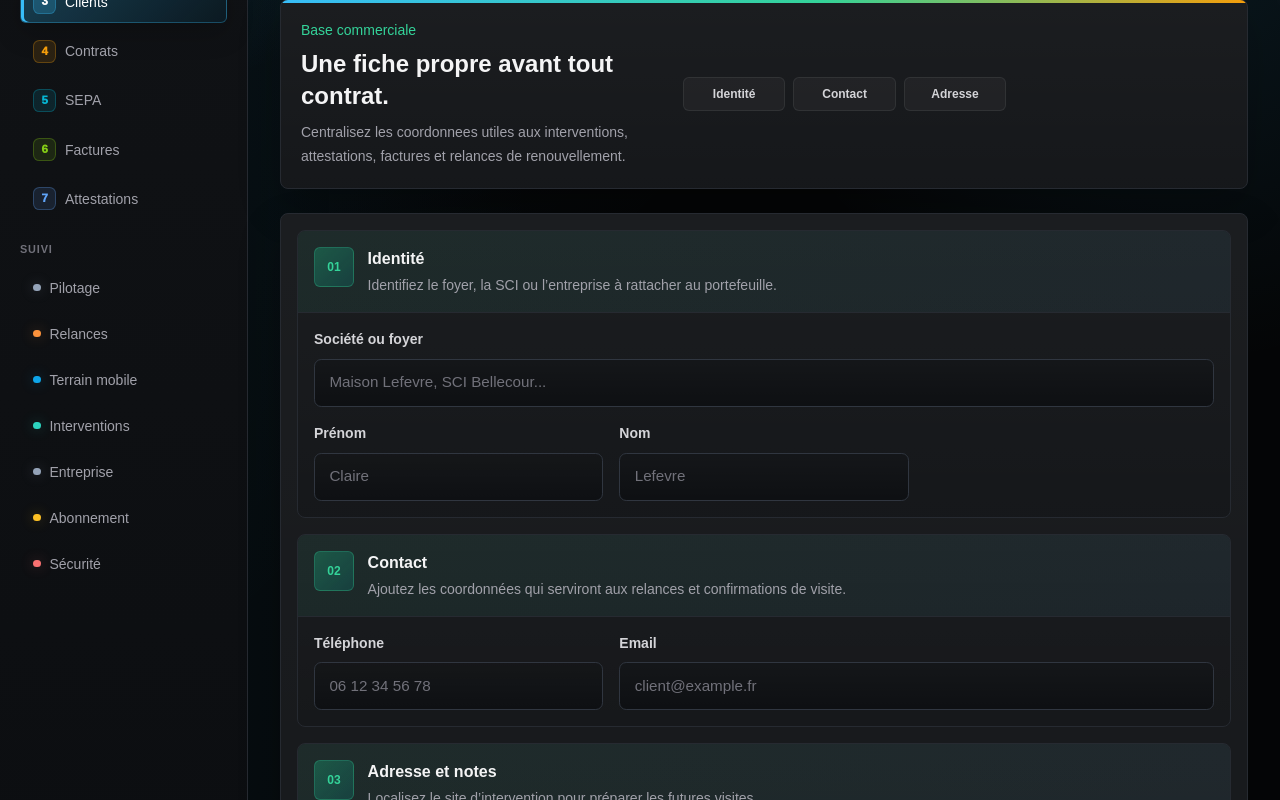
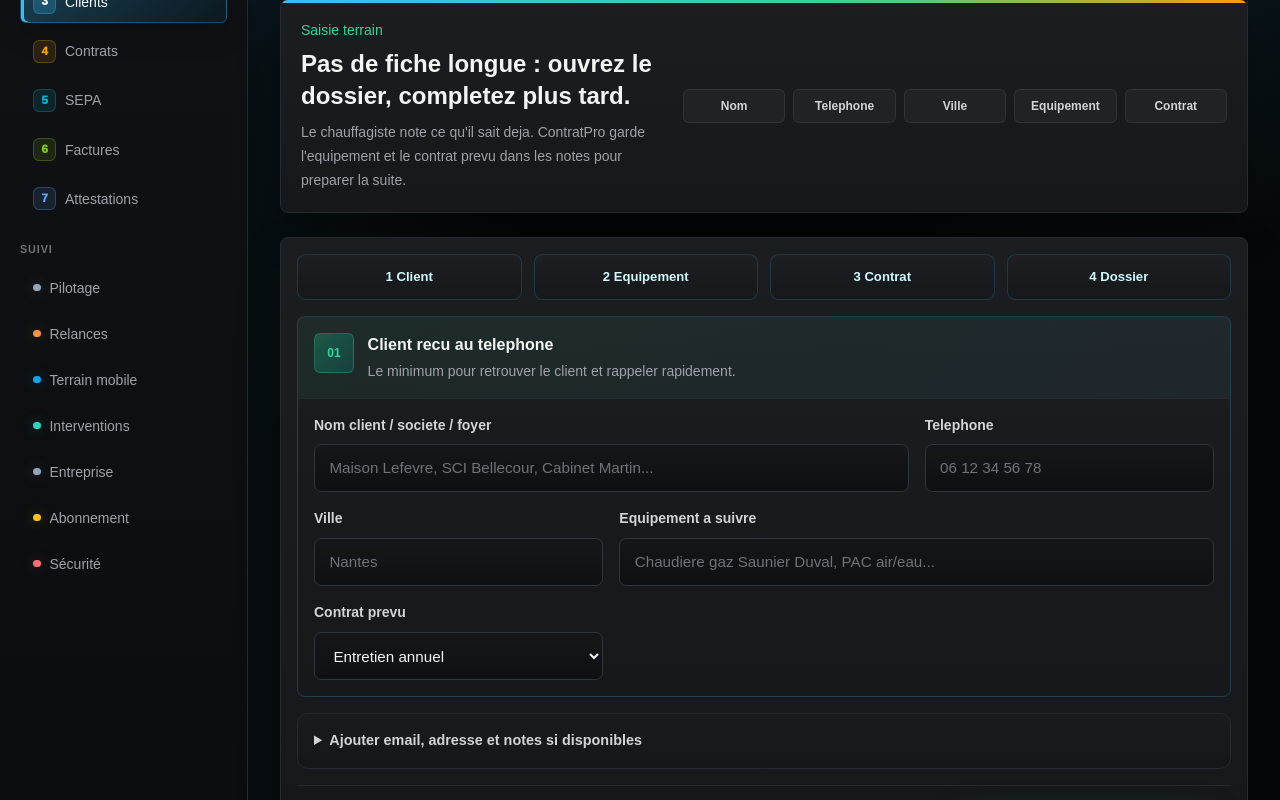
Before and after one commit to LEADFORM-arch/CONTRATPRO, a Next.js app: page /customers/new in a window 1280 px wide. Shown: the part 300-1100 px from the top of the page. Built offline with nearby package versions, Linux system fonts and the light colour scheme.

Commit message:
Simplify client capture and polish landing

```diff
--- a/src/app/(dashboard)/customers/new/CustomerForm.tsx
+++ b/src/app/(dashboard)/customers/new/CustomerForm.tsx
@@ -11,6 +11,10 @@ type SubmitState =
 
 const inputClass = "contract-form-input";
 
+function text(value: FormDataEntryValue | null) {
+  return typeof value === "string" && value.trim() ? value.trim() : "";
+}
+
 function FormSection({
   index,
   title,
@@ -23,7 +27,7 @@ function FormSection({
   children: ReactNode;
 }) {
   return (
-    <section className="contract-form-section">
+    <section className="contract-form-section customer-fast-section">
       <div className="contract-form-section-header">
         <span>{index}</span>
         <div>
@@ -47,6 +51,19 @@ export function CustomerForm() {
     event.preventDefault();
     const form = event.currentTarget;
     const formData = new FormData(form);
+    const payload = Object.fromEntries(formData.entries());
+    const equipmentMemo = text(formData.get("equipmentMemo"));
+    const contractMemo = text(formData.get("contractMemo"));
+    const notes = text(formData.get("notes"));
+    const terrainNotes = [
+      equipmentMemo ? `Equipement a rattacher : ${equipmentMemo}` : "",
+      contractMemo ? `Contrat souhaite : ${contractMemo}` : "",
+      notes,
+    ].filter(Boolean);
+
+    payload.notes = terrainNotes.join("\n\n");
+    delete payload.equipmentMemo;
+    delete payload.contractMemo;
 
     setSubmitState({
       status: "loading",
@@ -56,61 +73,54 @@ export function CustomerForm() {
     const response = await fetch("/api/customers", {
       method: "POST",
       headers: { "Content-Type": "application/json" },
-      body: JSON.stringify(Object.fromEntries(formData.entries())),
+      body: JSON.stringify(payload),
     });
-    const payload = (await response.json()) as { error?: string };
+    const result = (await response.json()) as { error?: string; id?: string };
 
     if (!response.ok) {
       setSubmitState({
         status: "error",
-        message: payload.error || "Impossible de créer ce client.",
+        message: result.error || "Impossible de creer ce client.",
       });
       return;
     }
 
     setSubmitState({
       status: "success",
-      message: "Client créé. Retour à la base clients...",
+      message: "Client cree. Ouverture du dossier...",
     });
     form.reset();
-    router.push("/customers");
+    router.push(result.id ? `/customers/${result.id}` : "/customers");
     router.refresh();
   }
 
   const disabled = submitState.status === "loading";
 
   return (
-    <form className="contract-form-shell mt-6" onSubmit={handleSubmit}>
+    <form className="contract-form-shell customer-fast-shell mt-6" onSubmit={handleSubmit}>
+      <section className="customer-fast-summary" aria-label="Parcours client">
+        <span>1 Client</span>
+        <span>2 Equipement</span>
+        <span>3 Contrat</span>
+        <span>4 Dossier</span>
+      </section>
+
       <FormSection
-        description="Identifiez le foyer, la SCI ou l’entreprise à rattacher au portefeuille."
+        description="Le minimum pour retrouver le client et rappeler rapidement."
         index="01"
-        title="Identité"
+        title="Client recu au telephone"
       >
-        <label className="contract-form-field md:col-span-3">
-          <span>Société ou foyer</span>
+        <label className="contract-form-field md:col-span-2">
+          <span>Nom client / societe / foyer</span>
           <input
             className={inputClass}
             name="companyName"
-            placeholder="Maison Lefevre, SCI Bellecour..."
+            placeholder="Maison Lefevre, SCI Bellecour, Cabinet Martin..."
+            required
           />
         </label>
         <label className="contract-form-field">
-          <span>Prénom</span>
-          <input className={inputClass} name="firstName" placeholder="Claire" />
-        </label>
-        <label className="contract-form-field">
-          <span>Nom</span>
-          <input className={inputClass} name="lastName" placeholder="Lefevre" />
-        </label>
-      </FormSection>
-
-      <FormSection
-        description="Ajoutez les coordonnées qui serviront aux relances et confirmations de visite."
-        index="02"
-        title="Contact"
-      >
-        <label className="contract-form-field">
-          <span>Téléphone</span>
+          <span>Telephone</span>
           <input
             className={inputClass}
             name="phone"
@@ -118,7 +128,45 @@ export function CustomerForm() {
             type="tel"
           />
         </label>
+        <label className="contract-form-field">
+          <span>Ville</span>
+          <input className={inputClass} name="city" placeholder="Nantes" />
+        </label>
         <label className="contract-form-field md:col-span-2">
+          <span>Equipement a suivre</span>
+          <input
+            className={inputClass}
+            name="equipmentMemo"
+            placeholder="Chaudiere gaz Saunier Duval, PAC air/eau..."
+          />
+        </label>
+        <label className="contract-form-field">
+          <span>Contrat prevu</span>
+          <select
+            className={inputClass}
+            defaultValue="Entretien annuel - a chiffrer"
+            name="contractMemo"
+          >
+            <option value="Entretien annuel - a chiffrer">Entretien annuel</option>
+            <option value="Contrat chaudiere - 216 EUR TTC/an">Chaudiere - 216 EUR/an</option>
+            <option value="Contrat PAC - 289 EUR TTC/an">PAC - 289 EUR/an</option>
+            <option value="Contrat clim - 198 EUR TTC/an">Clim - 198 EUR/an</option>
+          </select>
+        </label>
+      </FormSection>
+
+      <details className="customer-advanced-details">
+        <summary>Ajouter email, adresse et notes si disponibles</summary>
+        <div className="contract-form-grid mt-4">
+          <label className="contract-form-field">
+            <span>Prenom</span>
+            <input className={inputClass} name="firstName" placeholder="Claire" />
+          </label>
+          <label className="contract-form-field">
+            <span>Nom</span>
+            <input className={inputClass} name="lastName" placeholder="Lefevre" />
+          </label>
+          <label className="contract-form-field">
             <span>Email</span>
             <input
               className={inputClass}
@@ -127,14 +175,7 @@ export function CustomerForm() {
               type="email"
             />
           </label>
-      </FormSection>
-
-      <FormSection
-        description="Localisez le site d’intervention pour préparer les futures visites."
-        index="03"
-        title="Adresse et notes"
-      >
-        <label className="contract-form-field md:col-span-3">
+          <label className="contract-form-field md:col-span-2">
             <span>Adresse</span>
             <input
               className={inputClass}
@@ -146,19 +187,16 @@ export function CustomerForm() {
             <span>Code postal</span>
             <input className={inputClass} name="zipCode" placeholder="44000" />
           </label>
-        <label className="contract-form-field md:col-span-2">
-          <span>Ville</span>
-          <input className={inputClass} name="city" placeholder="Nantes" />
-        </label>
           <label className="contract-form-field md:col-span-3">
             <span>Notes internes</span>
             <textarea
               className="contract-form-input min-h-28 py-3"
               name="notes"
-            placeholder="Accès, préférence horaire, interlocuteur..."
+              placeholder="Acces, preference horaire, interlocuteur..."
             />
           </label>
-      </FormSection>
+        </div>
+      </details>
 
       <div className="contract-form-footer">
         <p
@@ -169,7 +207,7 @@ export function CustomerForm() {
           }
         >
           {submitState.message ||
-            "Le nom de société ou prénom + nom suffit pour démarrer."}
+            "Nom, telephone, ville, equipement : assez pour ouvrir le dossier."}
         </p>
         <button className="login-submit sm:max-w-64" disabled={disabled} type="submit">
           Enregistrer le client
--- a/src/app/(dashboard)/customers/new/page.tsx
+++ b/src/app/(dashboard)/customers/new/page.tsx
@@ -14,28 +14,31 @@ export default function NewCustomerPage() {
             Retour clients
           </a>
         }
-        description="Ajoutez un client final avant de rattacher une installation, un contrat annuel et les relances."
+        description="Saisissez le minimum terrain : nom, telephone, ville, equipement et contrat prevu."
         eyebrow="Nouveau client"
-        title="Créer une fiche client"
+        title="Ajouter un client en 1 minute"
       />
 
       <div className="customer-form-intro mt-6">
         <div>
           <p className="text-sm font-medium text-emerald-700">
-            Base commerciale
+            Saisie terrain
           </p>
           <h3 className="mt-2 text-2xl font-semibold text-zinc-950">
-            Une fiche propre avant tout contrat.
+            Pas de fiche longue : ouvrez le dossier, completez plus tard.
           </h3>
           <p className="mt-2 max-w-2xl text-sm leading-6 text-zinc-500">
-            Centralisez les coordonnees utiles aux interventions, attestations,
-            factures et relances de renouvellement.
+            Le chauffagiste note ce qu'il sait deja. ContratPro garde
+            l'equipement et le contrat prevu dans les notes pour preparer la
+            suite.
           </p>
         </div>
         <div className="contract-form-intro-grid">
-          <span>Identité</span>
-          <span>Contact</span>
-          <span>Adresse</span>
+          <span>Nom</span>
+          <span>Telephone</span>
+          <span>Ville</span>
+          <span>Equipement</span>
+          <span>Contrat</span>
         </div>
       </div>
 
--- a/src/components/marketing/PublicShell.tsx
+++ b/src/components/marketing/PublicShell.tsx
@@ -25,7 +25,7 @@ export function PublicShell({
         .filter(Boolean)
         .join(" ")}
     >
-      <header className="public-nav mx-auto flex max-w-6xl items-center justify-between gap-4 px-5 py-5 sm:px-8">
+      <header className="public-nav mx-auto flex max-w-7xl items-center justify-between gap-4 px-5 py-5 sm:px-8">
         <a className="public-brand" href="/">
           <span>CP</span>
           <div>
@@ -47,7 +47,7 @@ export function PublicShell({
 
       {children}
 
-      <footer className="public-footer mx-auto grid max-w-6xl gap-4 px-5 py-8 text-sm sm:px-8 md:grid-cols-[1fr_auto]">
+      <footer className="public-footer mx-auto grid max-w-7xl gap-4 px-5 py-8 text-sm sm:px-8 md:grid-cols-[1fr_auto]">
         <p>
           ContratPro aide les entreprises CVC a piloter contrats, attestations,
           relances et encaissements recurrents.
@@ -67,14 +67,16 @@ export function PublicHero({
   title,
   description,
   action,
+  visual,
 }: {
   action?: ReactNode;
   description: string;
   eyebrow: string;
   title: string;
+  visual?: ReactNode;
 }) {
   return (
-    <section className="public-hero mx-auto grid max-w-6xl gap-8 px-5 pb-10 pt-8 sm:px-8 lg:grid-cols-[1fr_420px] lg:items-center">
+    <section className="public-hero mx-auto grid max-w-7xl gap-8 px-5 pb-10 pt-8 sm:px-8 lg:grid-cols-[minmax(0,1fr)_520px] lg:items-center">
       <div>
         <p className="text-sm font-semibold text-emerald-300">{eyebrow}</p>
         <h1 className="mt-4 max-w-3xl text-4xl font-black tracking-normal text-zinc-50 sm:text-5xl">
@@ -86,7 +88,7 @@ export function PublicHero({
         {action ? <div className="mt-7 flex flex-wrap gap-3">{action}</div> : null}
       </div>
 
-      <div className="public-product-visual">
+      {visual ?? <div className="public-product-visual">
         <div className="public-visual-top">
           <span>Contrats actifs</span>
           <strong>48 900 EUR</strong>
@@ -111,7 +113,7 @@ export function PublicHero({
             <strong>96%</strong>
           </div>
         </div>
-      </div>
+      </div>}
     </section>
   );
 }
@@ -126,7 +128,7 @@ export function PublicSection({
   title: string;
 }) {
   return (
-    <section className="mx-auto max-w-6xl px-5 py-8 sm:px-8">
+    <section className="mx-auto max-w-7xl px-5 py-8 sm:px-8">
       <div className="mb-5">
         <h2 className="text-2xl font-black text-zinc-50">{title}</h2>
         {description ? (
```
Also changed, not shown: src/app/page.tsx (+61 -2 lines), public/images/contratpro-cvc-facebook-banner.png (added), src/app/globals.css. Lines whose indentation alone changed are shown as unchanged.
